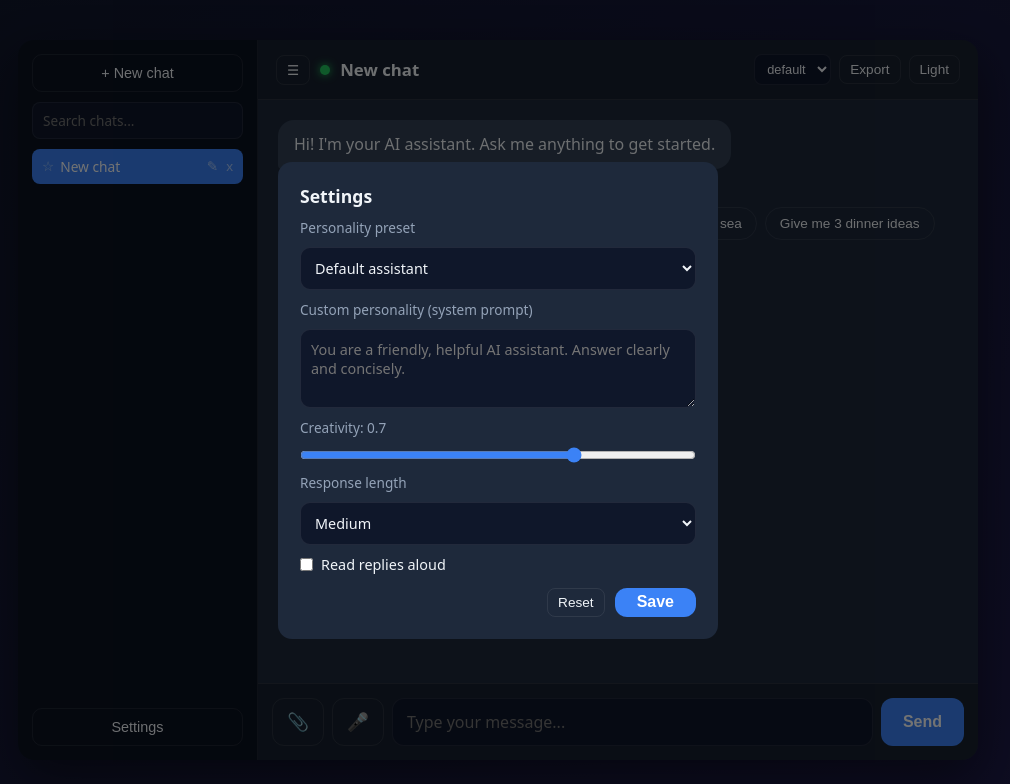
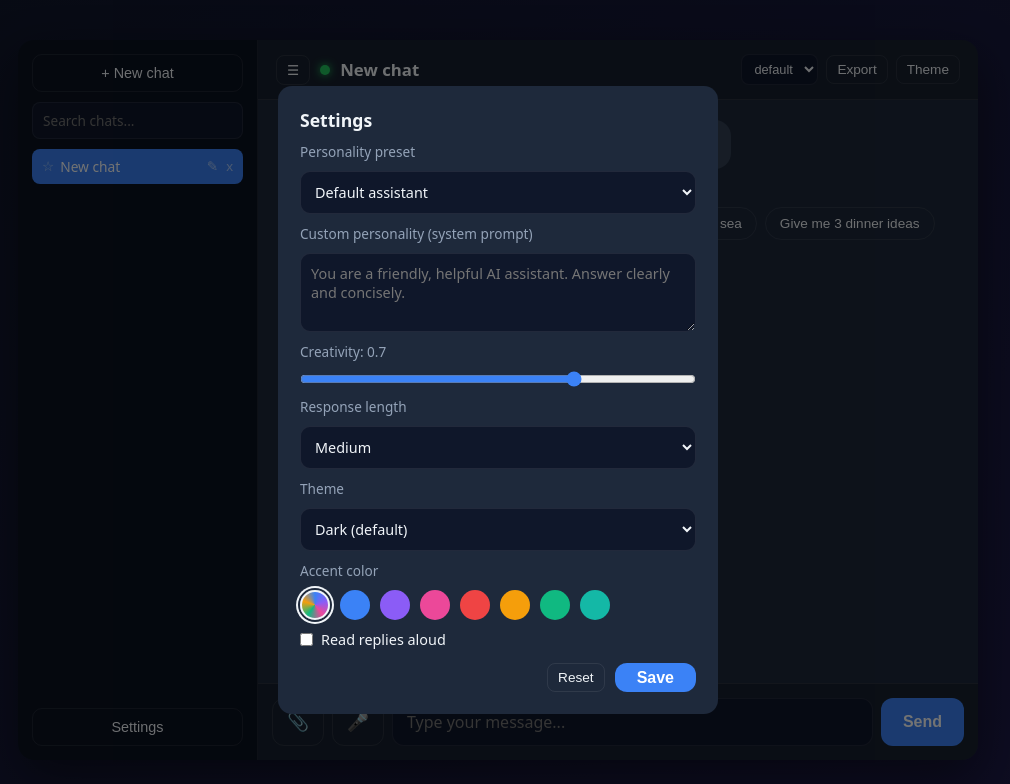
Before and after one commit to balisikh/ai-chatbot-web-application, a website: page public/index.html in a window 1280 px wide. Both pictures are taken after a click on the button "Settings". Shown: the whole page, without its empty margins (142-1152 px from the left). Drawn offline with Linux system fonts and the light colour scheme; no server answers.

Commit message:
Add theme and accent color customization options
Implemented a new feature allowing users to select from six themes (Dark, Light, Midnight, Forest, Solar, Rose) and customize accent colors. Updated the settings interface to include theme and accent controls, and ensured user preferences persist across sessions. Enhanced CSS for new themes and added functionality for theme switching and accent selection in the app.

```diff
--- a/public/app.js
+++ b/public/app.js
@@ -31,6 +31,8 @@ const presetSelect = document.getElementById("preset");
 const temperatureInput = document.getElementById("temperature");
 const tempValueEl = document.getElementById("temp-value");
 const maxLengthSelect = document.getElementById("max-length");
+const themeSelect = document.getElementById("theme-select");
+const accentRow = document.getElementById("accent-row");
 
 // --- Storage keys ---------------------------------------------------------
 const CONVOS_KEY = "ai_chat_convos";
@@ -45,6 +47,16 @@ const SUGGESTIONS = [
   "Give me 3 dinner ideas",
   "How do I stay productive?",
 ];
+
+const THEMES = [
+  { id: "dark", label: "Dark (default)" },
+  { id: "light", label: "Light" },
+  { id: "midnight", label: "Midnight" },
+  { id: "forest", label: "Forest" },
+  { id: "solar", label: "Solar" },
+  { id: "rose", label: "Rose" },
+];
+const ACCENTS = ["#3b82f6", "#8b5cf6", "#ec4899", "#ef4444", "#f59e0b", "#10b981", "#14b8a6"];
 
 const PRESETS = {
   "Default assistant":
@@ -71,6 +83,8 @@ let settings = Object.assign(
     temperature: 0.7,
     maxTokens: 512,
     preset: "Default assistant",
+    theme: localStorage.getItem(THEME_KEY) || "dark",
+    accent: "",
   },
   loadJSON(SETTINGS_KEY, {})
 );
@@ -473,16 +487,73 @@ function startRename(convo, titleEl) {
   });
 }
 
-// --- Theme ----------------------------------------------------------------
+// --- Theme & accent -------------------------------------------------------
 function applyTheme(theme) {
   document.body.dataset.theme = theme;
-  themeToggleBtn.textContent = theme === "light" ? "Dark" : "Light";
 }
+function applyAccent(color) {
+  if (color) {
+    document.documentElement.style.setProperty("--accent", color);
+    document.documentElement.style.setProperty("--user-bubble", color);
+  } else {
+    document.documentElement.style.removeProperty("--accent");
+    document.documentElement.style.removeProperty("--user-bubble");
+  }
+}
+// Header button cycles through the available themes for quick switching.
 themeToggleBtn.addEventListener("click", () => {
-  const next = document.body.dataset.theme === "light" ? "dark" : "light";
-  applyTheme(next);
-  localStorage.setItem(THEME_KEY, next);
+  const ids = THEMES.map((t) => t.id);
+  const idx = ids.indexOf(settings.theme);
+  settings.theme = ids[(idx + 1) % ids.length];
+  applyTheme(settings.theme);
+  localStorage.setItem(THEME_KEY, settings.theme);
+  saveSettings();
+  if (themeSelect) themeSelect.value = settings.theme;
 });
+
+function populateThemeControls() {
+  themeSelect.innerHTML = "";
+  for (const t of THEMES) {
+    const o = document.createElement("option");
+    o.value = t.id;
+    o.textContent = t.label;
+    themeSelect.appendChild(o);
+  }
+  themeSelect.addEventListener("change", () => {
+    settings.theme = themeSelect.value;
+    applyTheme(settings.theme);
+    localStorage.setItem(THEME_KEY, settings.theme);
+    saveSettings();
+  });
+
+  accentRow.innerHTML = "";
+  const mkSwatch = (color, isDefault) => {
+    const b = document.createElement("button");
+    b.type = "button";
+    b.className = "accent-swatch" + (isDefault ? " default" : "");
+    if (!isDefault) b.style.background = color;
+    b.title = isDefault ? "Theme default" : color;
+    b.addEventListener("click", () => {
+      settings.accent = isDefault ? "" : color;
+      applyAccent(settings.accent);
+      saveSettings();
+      markSelectedAccent();
+    });
+    accentRow.appendChild(b);
+  };
+  mkSwatch("", true);
+  ACCENTS.forEach((c) => mkSwatch(c, false));
+}
+function markSelectedAccent() {
+  const swatches = accentRow.querySelectorAll(".accent-swatch");
+  swatches.forEach((s) => s.classList.remove("selected"));
+  if (!settings.accent) {
+    swatches[0]?.classList.add("selected");
+  } else {
+    const idx = ACCENTS.indexOf(settings.accent);
+    if (idx >= 0) swatches[idx + 1]?.classList.add("selected");
+  }
+}
 
 // --- Sidebar toggle / new chat / search -----------------------------------
 toggleSidebarBtn.addEventListener("click", () => {
@@ -569,6 +640,8 @@ function openSettings() {
   temperatureInput.value = String(settings.temperature ?? 0.7);
   tempValueEl.textContent = temperatureInput.value;
   maxLengthSelect.value = String(settings.maxTokens ?? 512);
+  themeSelect.value = settings.theme || "dark";
+  markSelectedAccent();
   readAloudInput.checked = !!settings.readAloud;
   settingsModal.classList.remove("hidden");
 }
@@ -602,7 +675,14 @@ resetSettingsBtn.addEventListener("click", () => {
   temperatureInput.value = "0.7";
   tempValueEl.textContent = "0.7";
   maxLengthSelect.value = "512";
+  themeSelect.value = "dark";
   readAloudInput.checked = false;
+  settings.accent = "";
+  applyAccent("");
+  applyTheme("dark");
+  settings.theme = "dark";
+  localStorage.setItem(THEME_KEY, "dark");
+  markSelectedAccent();
 });
 settingsModal.addEventListener("click", (e) => {
   if (e.target === settingsModal) closeSettings();
@@ -880,7 +960,9 @@ async function regenerate() {
 }
 
 // --- Startup --------------------------------------------------------------
-applyTheme(localStorage.getItem(THEME_KEY) || "dark");
+applyTheme(settings.theme || "dark");
+applyAccent(settings.accent || "");
+populateThemeControls();
 populatePresets();
 if (conversations.length === 0) newConversation();
 renderSidebar();
--- a/public/index.html
+++ b/public/index.html
@@ -103,6 +103,12 @@
           <option value="0">Unlimited</option>
         </select>
 
+        <label for="theme-select">Theme</label>
+        <select id="theme-select" class="settings-input"></select>
+
+        <label>Accent color</label>
+        <div id="accent-row" class="accent-row"></div>
+
         <label class="toggle-row">
           <input type="checkbox" id="read-aloud" />
           Read replies aloud
--- a/public/styles.css
+++ b/public/styles.css
@@ -26,6 +26,70 @@ body[data-theme="light"] {
   --input-bg: #f1f5f9;
   --code-bg: #1e293b;
   --page-bg: linear-gradient(135deg, #e0e7ff, #f8fafc);
+}
+
+/* Midnight — deep indigo/violet, dark */
+body[data-theme="midnight"] {
+  --panel: #1a1730;
+  --sidebar-bg: #0d0b1f;
+  --bot-bubble: #2a2650;
+  --user-bubble: #7c3aed;
+  --text: #ede9fe;
+  --muted: #a89cc8;
+  --accent: #8b5cf6;
+  --header-bg: rgba(0, 0, 0, 0.25);
+  --border: rgba(255, 255, 255, 0.08);
+  --input-bg: #120f26;
+  --code-bg: #0d0b1f;
+  --page-bg: linear-gradient(135deg, #0d0b1f, #2e1065);
+}
+
+/* Forest — dark green, calm */
+body[data-theme="forest"] {
+  --panel: #14241c;
+  --sidebar-bg: #0b1711;
+  --bot-bubble: #1f3b2d;
+  --user-bubble: #059669;
+  --text: #e7f5ee;
+  --muted: #9bbfaa;
+  --accent: #10b981;
+  --header-bg: rgba(0, 0, 0, 0.22);
+  --border: rgba(255, 255, 255, 0.08);
+  --input-bg: #0b1711;
+  --code-bg: #0b1711;
+  --page-bg: linear-gradient(135deg, #0b1711, #064e3b);
+}
+
+/* Solar — warm cream, light */
+body[data-theme="solar"] {
+  --panel: #fdf6e3;
+  --sidebar-bg: #f4ecd4;
+  --bot-bubble: #eee3c4;
+  --user-bubble: #b58900;
+  --text: #3b3322;
+  --muted: #8a7b5c;
+  --accent: #cb8b00;
+  --header-bg: #f7efd8;
+  --border: rgba(0, 0, 0, 0.1);
+  --input-bg: #f4ecd4;
+  --code-bg: #2b2716;
+  --page-bg: linear-gradient(135deg, #fdf6e3, #f0e4c0);
+}
+
+/* Rose — soft pink, light */
+body[data-theme="rose"] {
+  --panel: #fff5f8;
+  --sidebar-bg: #fde7ef;
+  --bot-bubble: #fbd9e6;
+  --user-bubble: #e11d68;
+  --text: #4a1730;
+  --muted: #a05878;
+  --accent: #ec4899;
+  --header-bg: #fdeef4;
+  --border: rgba(0, 0, 0, 0.08);
+  --input-bg: #fde7ef;
+  --code-bg: #3a1226;
+  --page-bg: linear-gradient(135deg, #ffe4ee, #fff5f8);
 }
 
 * {
@@ -648,6 +712,37 @@ body {
 select.settings-input {
   cursor: pointer;
 }
+.accent-row {
+  display: flex;
+  flex-wrap: wrap;
+  gap: 10px;
+}
+.accent-swatch {
+  width: 30px;
+  height: 30px;
+  border-radius: 50%;
+  border: 2px solid transparent;
+  cursor: pointer;
+  padding: 0;
+  transition: transform 0.1s;
+}
+.accent-swatch:hover {
+  transform: scale(1.12);
+}
+.accent-swatch.selected {
+  border-color: var(--text);
+  box-shadow: 0 0 0 2px var(--panel), 0 0 0 4px var(--text);
+}
+.accent-swatch.default {
+  background: conic-gradient(
+    #3b82f6,
+    #8b5cf6,
+    #ec4899,
+    #10b981,
+    #f59e0b,
+    #3b82f6
+  );
+}
 .modal-content h2 {
   font-size: 1.1rem;
 }
--- /dev/null
+++ b/theme-test.mjs
@@ -0,0 +1,78 @@
+import { chromium } from "playwright";
+import { mkdirSync } from "fs";
+import { join } from "path";
+
+const BASE = "http://localhost:3567";
+const SHOTS = join(process.cwd(), "test-screenshots");
+mkdirSync(SHOTS, { recursive: true });
+
+let allPass = true;
+function check(name, pass, detail = "") {
+  if (!pass) allPass = false;
+  console.log(`${pass ? "PASS" : "FAIL"}  ${name}${detail ? "  -> " + detail : ""}`);
+}
+
+const browser = await chromium.launch();
+const page = await (await browser.newContext({ viewport: { width: 1100, height: 720 } })).newPage();
+page.on("pageerror", (e) => console.log("PAGE ERROR:", e.message));
+
+try {
+  await page.goto(BASE, { waitUntil: "networkidle" });
+  await page.evaluate(() => localStorage.clear());
+  await page.reload({ waitUntil: "networkidle" });
+  await page.waitForTimeout(300);
+
+  // 1. Open settings, theme dropdown populated
+  await page.click("#open-settings");
+  await page.waitForTimeout(200);
+  const themeOptions = await page.locator("#theme-select option").count();
+  check("Theme dropdown populated", themeOptions === 6, `${themeOptions} themes`);
+
+  // 2. Accent swatches present (default + 7 colors)
+  const swatches = await page.locator(".accent-swatch").count();
+  check("Accent swatches present", swatches === 8, `${swatches} swatches`);
+
+  // 3. Pick the Forest theme
+  await page.selectOption("#theme-select", "forest");
+  await page.waitForTimeout(200);
+  const themeAttr = await page.evaluate(() => document.body.dataset.theme);
+  check("Theme switches to forest", themeAttr === "forest", themeAttr);
+  const accentForest = await page.evaluate(() =>
+    getComputedStyle(document.body).getPropertyValue("--accent").trim()
+  );
+  check("Forest accent applied", accentForest.toLowerCase() === "#10b981", accentForest);
+  await page.screenshot({ path: join(SHOTS, "13-theme-forest.png") });
+
+  // 4. Pick a custom accent (pink, index 2 -> swatch 3)
+  await page.locator(".accent-swatch").nth(3).click();
+  await page.waitForTimeout(200);
+  const customAccent = await page.evaluate(() =>
+    getComputedStyle(document.documentElement).getPropertyValue("--accent").trim()
+  );
+  check("Custom accent overrides theme", customAccent.toLowerCase() === "#ec4899", customAccent);
+
+  // 5. Persists after reload
+  await page.click("#save-settings");
+  await page.reload({ waitUntil: "networkidle" });
+  await page.waitForTimeout(300);
+  const themeAfter = await page.evaluate(() => document.body.dataset.theme);
+  const accentAfter = await page.evaluate(() =>
+    getComputedStyle(document.documentElement).getPropertyValue("--accent").trim()
+  );
+  check("Theme persists after reload", themeAfter === "forest", themeAfter);
+  check("Accent persists after reload", accentAfter.toLowerCase() === "#ec4899", accentAfter);
+
+  // 6. Header button cycles themes
+  const before = await page.evaluate(() => document.body.dataset.theme);
+  await page.click("#theme-toggle");
+  await page.waitForTimeout(150);
+  const after = await page.evaluate(() => document.body.dataset.theme);
+  check("Header button cycles theme", after !== before, `${before} -> ${after}`);
+  await page.screenshot({ path: join(SHOTS, "14-theme-cycled.png") });
+} catch (err) {
+  check("Test run", false, err.message);
+} finally {
+  await browser.close();
+  console.log(`\n===== ${allPass ? "ALL THEME TESTS PASSED" : "SOME TESTS FAILED"} =====`);
+  process.exit(allPass ? 0 : 1);
+}
```
Also changed, not shown: PROJECT_PLAN.md (+4 -0 lines).
